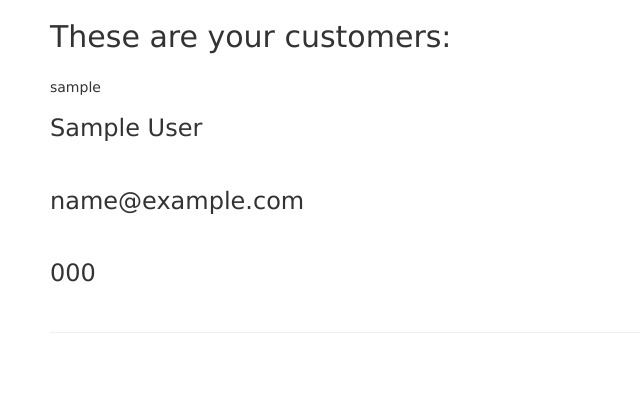
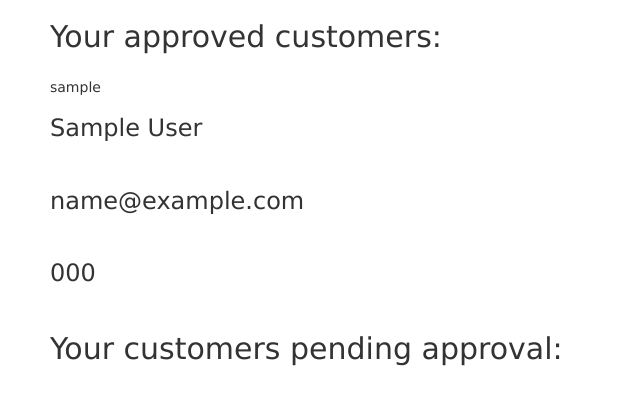
Before and after one commit to cpbcpb/quantumclick, a Node server app: page /account/myconnections in a window 1280 px wide. Shown: the part 197-602 px from the top of the page, without its empty margins (0-640 px from the left). Run offline with Node 20, Linux system fonts and the light colour scheme; a user stored in the database is signed in; tables that the repository leaves empty hold one stand-in row (values such as "Sample post"); some libraries are stand-ins or nearby versions.

Commit message:
got the paritals started

```diff
--- a/app.js
+++ b/app.js
@@ -76,6 +76,8 @@ passport.deserializeUser((id, cb) => {
 
 app.use(flash());
 
+//omg partials
+hbs.registerPartials(__dirname +'/views/partials');
 // default value for title local
 app.locals.title = 'OurSessions';
 
--- a/models/meet.js
+++ b/models/meet.js
@@ -4,7 +4,7 @@ const Schema   = mongoose.Schema;
 const meetSchema = new Schema({
     meetName: {type: String,},
     business: {type: Schema.Types.ObjectId, ref: 'User',},
-    customers: [{type: Schema.Types.ObjectId, ref: 'User'}], default:[],
+    customers: [{type: Schema.Types.ObjectId, ref: 'User'}],
     dateTime: {type: Date,},
     durationInMinutes: {type: Number, default: 30, enum:[30, 45, 60, 90, 120]},
     location: String,
--- a/routes/connectionRoutes.js
+++ b/routes/connectionRoutes.js
@@ -8,11 +8,19 @@ const bcrypt       = require('bcryptjs');
 const passport     = require('passport');
 const ensureLogin = require('connect-ensure-login');
 const Connection =require('../models/connection');
+const Meet = require('../models/meet')
 
 router.get('/account/myconnections', ensureLogin.ensureLoggedIn(), (req, res, next)=>{
     Connection.find({$or: [{customer:req.user},{business:req.user}]})
+    .populate('customer')
     .populate('business')
-    .populate('customer')
+    .populate({
+        path:'business',
+    populate: {
+        path: 'meets',
+        model: 'Meet'
+    }
+})
     .then((listOfConnections)=>{
     res.render('userViews/myConnections', {theUser: req.user, listOfConnections})
     })
--- /dev/null
+++ b/views/partials/businessPartial.hbs
@@ -0,0 +1,6 @@
+<div class="card" style="width: 33.333%;">
+      <div class="card-body">
+        <h5 class="card-title">{{this.username}}</h5>
+        <p class="card-text">{{this.phone}}</p>
+      </div>
+</div>
--- /dev/null
+++ b/views/partials/customerPartial.hbs
@@ -0,0 +1,6 @@
+<div class="card" style="width: 33.333%;">
+      <div class="card-body">
+        <h5 class="card-title">{{this.username}}</h5>
+        <p class="card-text">{{this.phone}}</p>
+      </div>
+</div>
--- a/views/userViews/myConnections.hbs
+++ b/views/userViews/myConnections.hbs
@@ -1,6 +1,7 @@
 {{#if theUser.isBusiness}}
-<h2>These are your customers:</h2>
+    <h2>Your approved customers:</h2>
     {{#each listOfConnections}}
+     {{#if this.approvedByBusiness}}
     <br>
     {{this.customer.username}}
     <br>
@@ -11,25 +12,62 @@
         <br>
         <h3>{{this.customer.phone}}</h3>
     <br>
-    {{#unless approvedByBusiness}}
+    {{/if}}
+    {{/each}}
+    <h2>Your customers pending approval:</h2>
+    {{#each listOfConnections}}
+     {{#unless this.approvedByBusiness}}
+    <br>
+    {{this.customer.username}}
+    <br>
+    <h3>{{this.customerName}}</h3>
+        <h3>{{this.customer.firstName}} {{this.customer.lastName}}</h3>
+        <br>
+        <h3>{{this.customer.email}}</h3>
+        <br>
+        <h3>{{this.customer.phone}}</h3>
+    <br>
+            <hr>
             <form action="/business/approve" method="post">
             <input type='hidden' name='connectionId' value={{this._id}}>
             <button type="submit" name="approval" value="true">Approve connection to customer?</button>
         </form>
     {{/unless}}
-    <hr>
+    {{/each}}
 
+
+{{/if}}
+{{#unless theUser.isBusiness}}
+
+<h2>Your business connections:</h2>
+<ul>
+{{#each listOfConnections}}
+      {{> businessPartial }}
+    {{#if this.approvedByBusiness}}
+   <h1>{{this.business.username}}</h1>
+    <h2>{{this.business.firstName}} {{this.business.lastName}}</h2>
+    <h2>{{this.business.email}}</h2>
+    <h2>{{this.business.phone}}</h2>
+    Events:
+    {{#each this.business.meets}}
+<h2>{{this.meetName}} {{this.dateTime}} {{this.location}} </h2>
 {{/each}}
     {{/if}}
-{{#unless theUser.isBusiness}}
-<h2>These are the businesses you have connected with:</h2>
+{{/each}}
+<br>
+<br>
+<br>
+<h2>Your pending business connections:</h2>
 <ul>
 {{#each listOfConnections}}
-   <h3>{{this.business.businessName}}</h3>
+    {{#unless this.business.approvedByBusiness}}
+    {{this}}
+   <h3>{{this.business.username}}</h3>
     <h3>{{this.business.firstName}} {{this.business.lastName}}</h3>
     <h3>{{this.business.email}}</h3>
     <h3>{{this.business.phone}}</h3>
     <hr>
+    {{/unless}}
 {{/each}}
 <a href="/businesslist">Connect to some businesses</a>
 {{/unless}}
```
Also changed, not shown: views/partials/eventPartial.hbs (added). Lines whose indentation alone changed are shown as unchanged.
